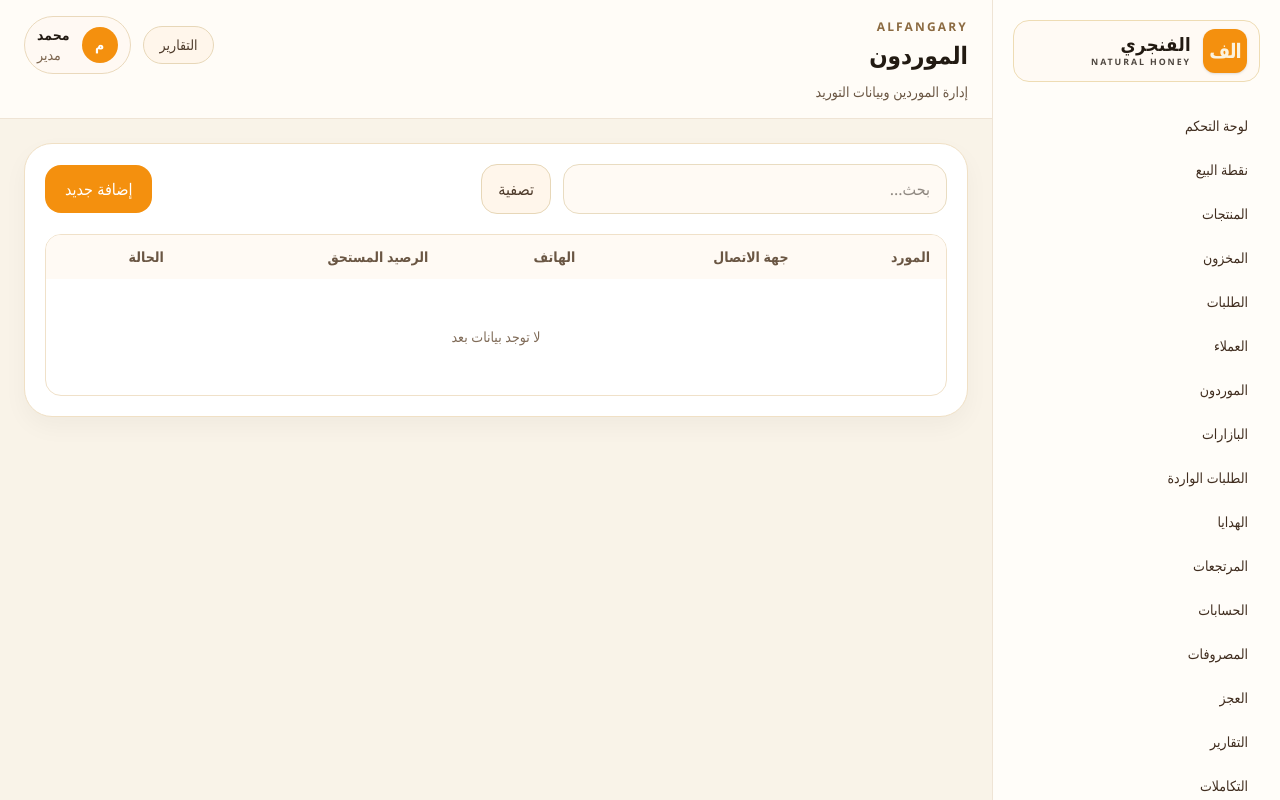
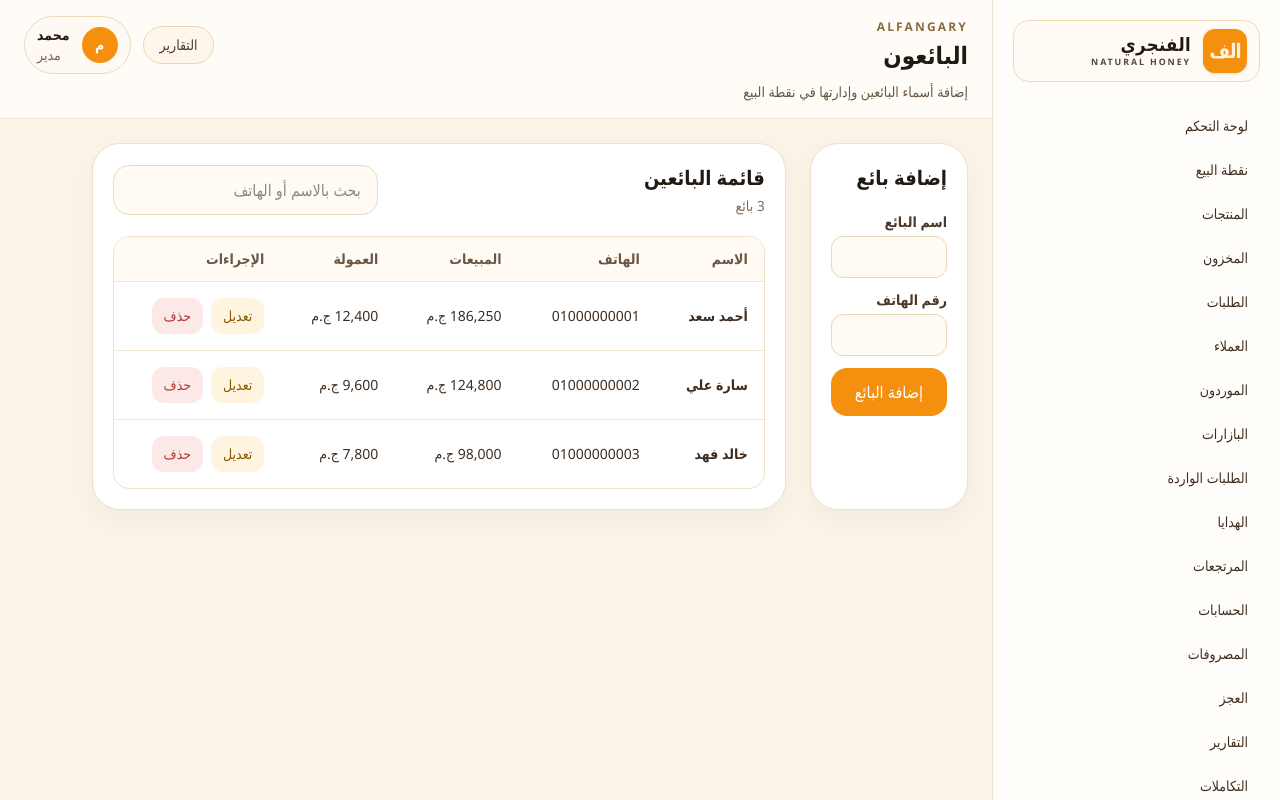
Before and after one commit to MohammadElshrkawy/Alfangary-System, a Next.js app: page /vendors in a window 1280 px wide. Shown: the top 800 px of the page. Built offline with nearby package versions, Linux system fonts and the light colour scheme.

Commit message:
feat: manage sellers for POS

```diff
--- a/src/app/pos/page.tsx
+++ b/src/app/pos/page.tsx
@@ -2,8 +2,9 @@
 
 import { startTransition, useEffect, useMemo, useState } from "react";
 import { AppShell } from "@/components/app-shell";
-import { cartSeed, productCatalog, sellers } from "@/data/mock";
+import { cartSeed, productCatalog } from "@/data/mock";
 import { loadProducts, Product } from "@/lib/products";
+import { loadSellers, Seller } from "@/lib/sellers";
 
 const PaymentMethods = ["نقدي", "Vodafone Cash", "Visa", "Mastercard", "InstaPay", "تحويل بنكي", "أخرى"];
 
@@ -14,11 +15,15 @@ export default function PosPage() {
   const [discountPercent, setDiscountPercent] = useState(5);
   const [search, setSearch] = useState("");
   const [products, setProducts] = useState<Product[]>(productCatalog);
+  const [sellers, setSellers] = useState<Seller[]>([]);
   const [cart, setCart] = useState(cartSeed);
   const [notice, setNotice] = useState("");
 
   useEffect(() => {
-    startTransition(() => setProducts(loadProducts()));
+    startTransition(() => {
+      setProducts(loadProducts());
+      setSellers(loadSellers());
+    });
   }, []);
 
   const visibleProducts = useMemo(() => {
--- a/src/app/vendors/page.tsx
+++ b/src/app/vendors/page.tsx
@@ -1,5 +1,70 @@
-import { ModulePage } from "@/components/module-page";
+"use client";
+
+import { FormEvent, startTransition, useEffect, useMemo, useState } from "react";
+import { AppShell } from "@/components/app-shell";
+import { loadSellers, saveSellers, Seller } from "@/lib/sellers";
+import { sellers as initialSellers } from "@/data/mock";
+
+type SellerForm = { name: string; phone: string };
+const emptyForm: SellerForm = { name: "", phone: "" };
 
 export default function VendorsPage() {
-  return <ModulePage title="الموردون" subtitle="إدارة الموردين وبيانات التوريد" columns={["المورد", "جهة الاتصال", "الهاتف", "الرصيد المستحق", "الحالة"]} />;
+  const [sellerList, setSellerList] = useState<Seller[]>(initialSellers);
+  const [form, setForm] = useState<SellerForm>(emptyForm);
+  const [editingId, setEditingId] = useState<number | null>(null);
+  const [search, setSearch] = useState("");
+  const [hydrated, setHydrated] = useState(false);
+
+  useEffect(() => {
+    startTransition(() => {
+      setSellerList(loadSellers());
+      setHydrated(true);
+    });
+  }, []);
+
+  useEffect(() => {
+    if (hydrated) saveSellers(sellerList);
+  }, [hydrated, sellerList]);
+
+  const filteredSellers = useMemo(() => {
+    const query = search.trim().toLowerCase();
+    return query ? sellerList.filter((seller) => `${seller.name} ${seller.phone}`.toLowerCase().includes(query)) : sellerList;
+  }, [search, sellerList]);
+
+  function submitForm(event: FormEvent<HTMLFormElement>) {
+    event.preventDefault();
+    const name = form.name.trim();
+    const phone = form.phone.trim();
+    if (!name) return;
+    if (editingId !== null) setSellerList((current) => current.map((seller) => seller.id === editingId ? { ...seller, name, phone } : seller));
+    else setSellerList((current) => [...current, { id: Date.now(), name, phone, sales: 0, commissions: 0 }]);
+    setForm(emptyForm);
+    setEditingId(null);
+  }
+
+  function deleteSeller(id: number) {
+    const seller = sellerList.find((item) => item.id === id);
+    if (!seller || !window.confirm(`حذف البائع «${seller.name}»؟`)) return;
+    setSellerList((current) => current.filter((item) => item.id !== id));
+  }
+
+  return (
+    <AppShell title="البائعون" subtitle="إضافة أسماء البائعين وإدارتها في نقطة البيع">
+      <div className="grid gap-6 xl:grid-cols-[0.7fr_1.3fr]">
+        <section className="rounded-[28px] border border-[#f0e0c5] bg-white p-5 shadow-[0_10px_25px_rgba(34,26,18,0.04)]">
+          <h2 className="text-xl font-black text-[#221A12]">{editingId === null ? "إضافة بائع" : "تعديل البائع"}</h2>
+          <form onSubmit={submitForm} className="mt-5 space-y-3">
+            <label className="block text-sm font-semibold text-[#4d3827]">اسم البائع<input required value={form.name} onChange={(event) => setForm((current) => ({ ...current, name: event.target.value }))} className="mt-1 w-full rounded-xl border border-[#e8d9b9] bg-[#fffaf4] px-3 py-2.5 font-normal outline-none focus:border-[#F4900E]" /></label>
+            <label className="block text-sm font-semibold text-[#4d3827]">رقم الهاتف<input value={form.phone} onChange={(event) => setForm((current) => ({ ...current, phone: event.target.value }))} className="mt-1 w-full rounded-xl border border-[#e8d9b9] bg-[#fffaf4] px-3 py-2.5 font-normal outline-none focus:border-[#F4900E]" /></label>
+            <button type="submit" className="w-full rounded-2xl bg-[#F4900E] px-4 py-3 font-bold text-white">{editingId === null ? "إضافة البائع" : "حفظ التعديل"}</button>
+            {editingId !== null ? <button type="button" onClick={() => { setEditingId(null); setForm(emptyForm); }} className="w-full rounded-2xl border border-[#e7d7b8] px-4 py-3 font-bold text-[#4d3827]">إلغاء</button> : null}
+          </form>
+        </section>
+        <section className="rounded-[28px] border border-[#f0e0c5] bg-white p-5 shadow-[0_10px_25px_rgba(34,26,18,0.04)]">
+          <div className="mb-5 flex items-center justify-between gap-3"><div><h2 className="text-xl font-black text-[#221A12]">قائمة البائعين</h2><p className="mt-1 text-sm text-[#806c59]">{filteredSellers.length} بائع</p></div><input value={search} onChange={(event) => setSearch(event.target.value)} placeholder="بحث بالاسم أو الهاتف" className="rounded-2xl border border-[#e9dcc1] bg-[#fffaf4] px-4 py-3 text-right outline-none focus:border-[#F4900E]" /></div>
+          <div className="overflow-x-auto rounded-2xl border border-[#f0e1c9]"><table className="w-full min-w-[650px] text-right text-sm"><thead className="bg-[#fffaf4] text-[#6a5643]"><tr>{["الاسم", "الهاتف", "المبيعات", "العمولة", "الإجراءات"].map((heading) => <th key={heading} className="px-4 py-3 font-semibold">{heading}</th>)}</tr></thead><tbody>{filteredSellers.map((seller) => <tr key={seller.id} className="border-t border-[#f3e8d8] text-[#3f2d20]"><td className="px-4 py-4 font-bold">{seller.name}</td><td className="px-4 py-4">{seller.phone || "-"}</td><td className="px-4 py-4">{seller.sales.toLocaleString()} ج.م</td><td className="px-4 py-4">{seller.commissions.toLocaleString()} ج.م</td><td className="px-4 py-4"><div className="flex gap-2"><button type="button" onClick={() => { setEditingId(seller.id); setForm({ name: seller.name, phone: seller.phone ?? "" }); }} className="rounded-xl bg-[#fff4df] px-3 py-2 font-semibold text-[#8a5700]">تعديل</button><button type="button" onClick={() => deleteSeller(seller.id)} className="rounded-xl bg-[#fde8e8] px-3 py-2 font-semibold text-[#b13a3a]">حذف</button></div></td></tr>)}{filteredSellers.length === 0 ? <tr><td colSpan={5} className="px-4 py-12 text-center text-[#806c59]">لا يوجد بائعون مطابقون</td></tr> : null}</tbody></table></div>
+        </section>
+      </div>
+    </AppShell>
+  );
 }
--- a/src/data/mock.ts
+++ b/src/data/mock.ts
@@ -38,9 +38,9 @@ export const cartSeed = [
 ];
 
 export const sellers = [
-  { id: 1, name: "أحمد سعد", sales: 186250, commissions: 12400 },
-  { id: 2, name: "سارة علي", sales: 124800, commissions: 9600 },
-  { id: 3, name: "خالد فهد", sales: 98000, commissions: 7800 },
+  { id: 1, name: "أحمد سعد", phone: "01000000001", sales: 186250, commissions: 12400 },
+  { id: 2, name: "سارة علي", phone: "01000000002", sales: 124800, commissions: 9600 },
+  { id: 3, name: "خالد فهد", phone: "01000000003", sales: 98000, commissions: 7800 },
 ];
 
 export const customers = [
--- /dev/null
+++ b/src/lib/sellers.ts
@@ -0,0 +1,24 @@
+import { sellers } from "@/data/mock";
+
+export type Seller = (typeof sellers)[number];
+
+const SELLERS_STORAGE_KEY = "alfangary-sellers";
+
+export function loadSellers(): Seller[] {
+  if (typeof window === "undefined") return sellers;
+
+  try {
+    const storedSellers = window.localStorage.getItem(SELLERS_STORAGE_KEY);
+    if (!storedSellers) return sellers;
+
+    const parsedSellers = JSON.parse(storedSellers) as Seller[];
+    return Array.isArray(parsedSellers) ? parsedSellers : sellers;
+  } catch {
+    return sellers;
+  }
+}
+
+export function saveSellers(nextSellers: Seller[]) {
+  if (typeof window === "undefined") return;
+  window.localStorage.setItem(SELLERS_STORAGE_KEY, JSON.stringify(nextSellers));
+}
```
